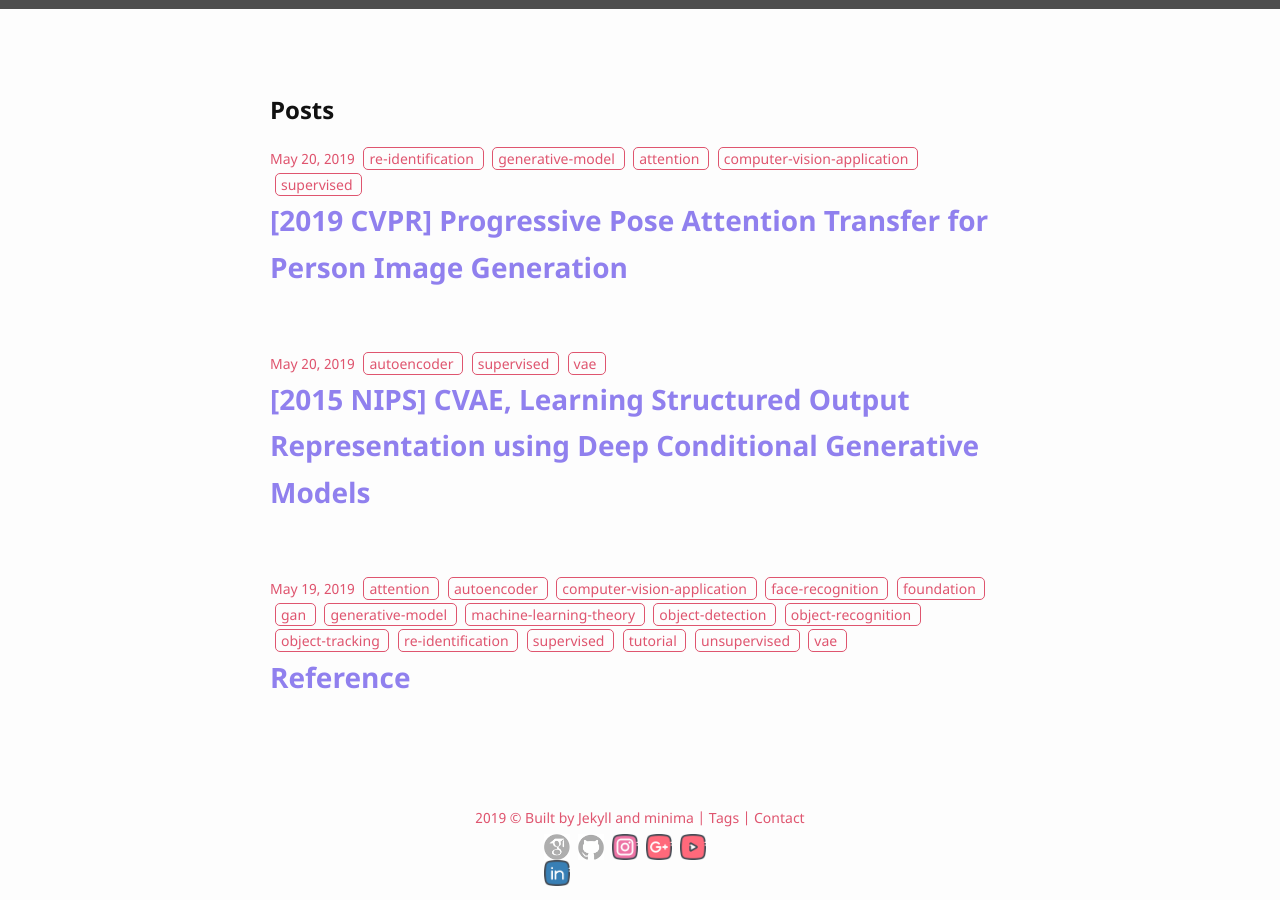
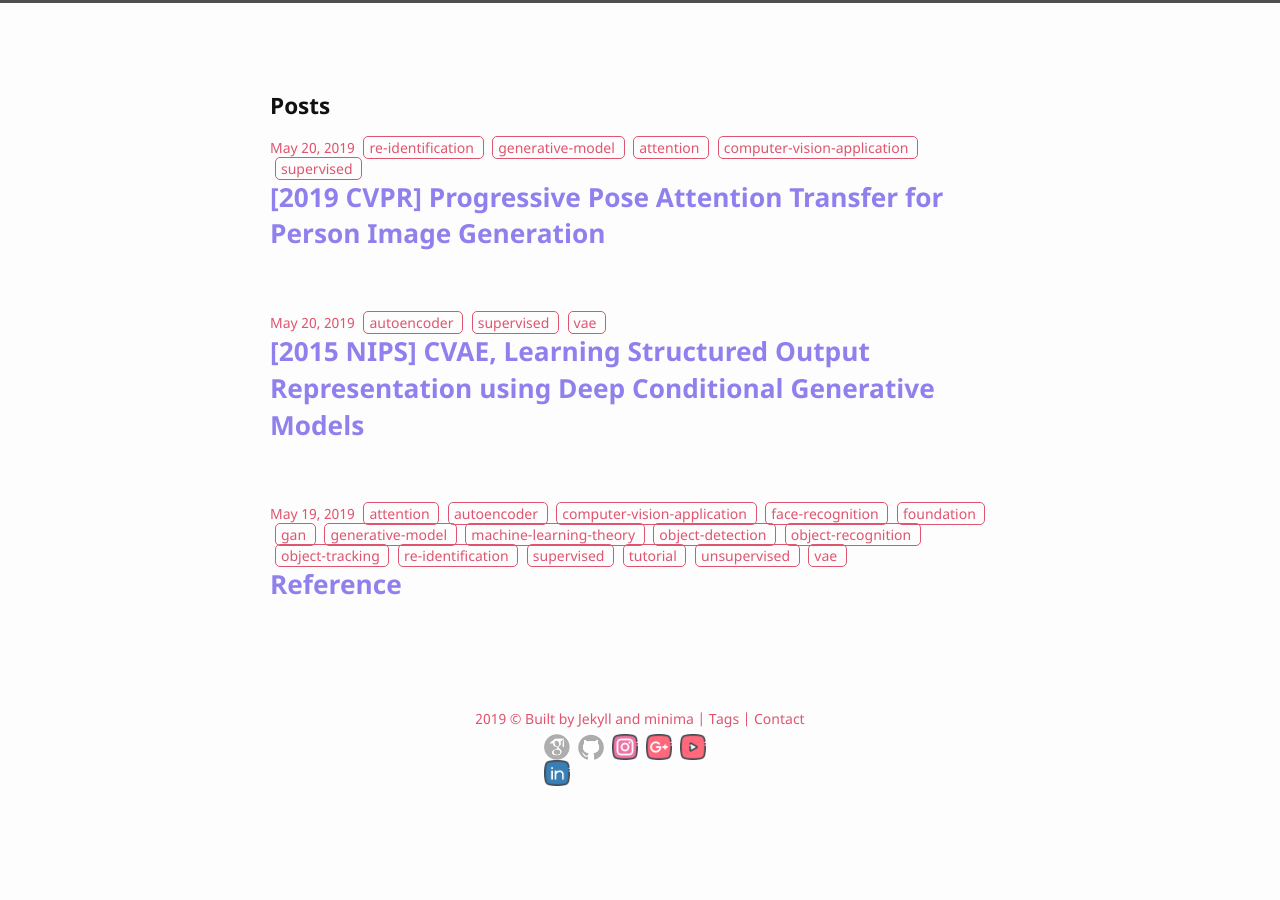
Before and after one commit to bismex/bismex.github.io, a Jekyll site: the page built from index.html, in a window 1280 px wide. Built offline with Jekyll 4.4.1, drawn with Linux system fonts in a browser that asks for light colours.

Commit message:
Update main.scss

```diff
--- a/_sass/main.scss
+++ b/_sass/main.scss
@@ -5,10 +5,10 @@
 
 // Define defaults for each variable.
 $base-font-family: "Noto Sans", "Helvetica Neue", Helvetica, Arial, sans-serif !default;
-$base-font-size:   16px !default;
+$base-font-size:   15px !default;
 $base-font-weight: 400 !default;
 $small-font-size:  14px !default;
-$base-line-height: 1.65 !default;
+$base-line-height: 1.40 !default;
 
 $spacing-unit:     30px !default;
 
```
